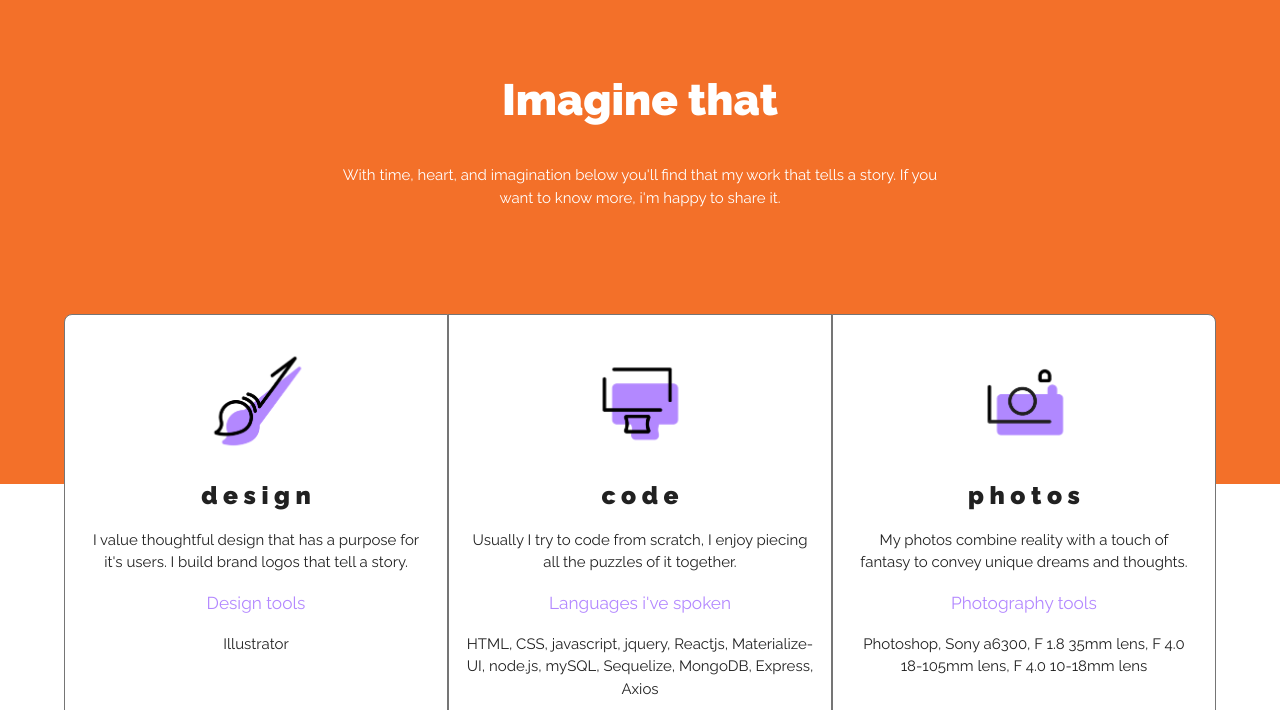
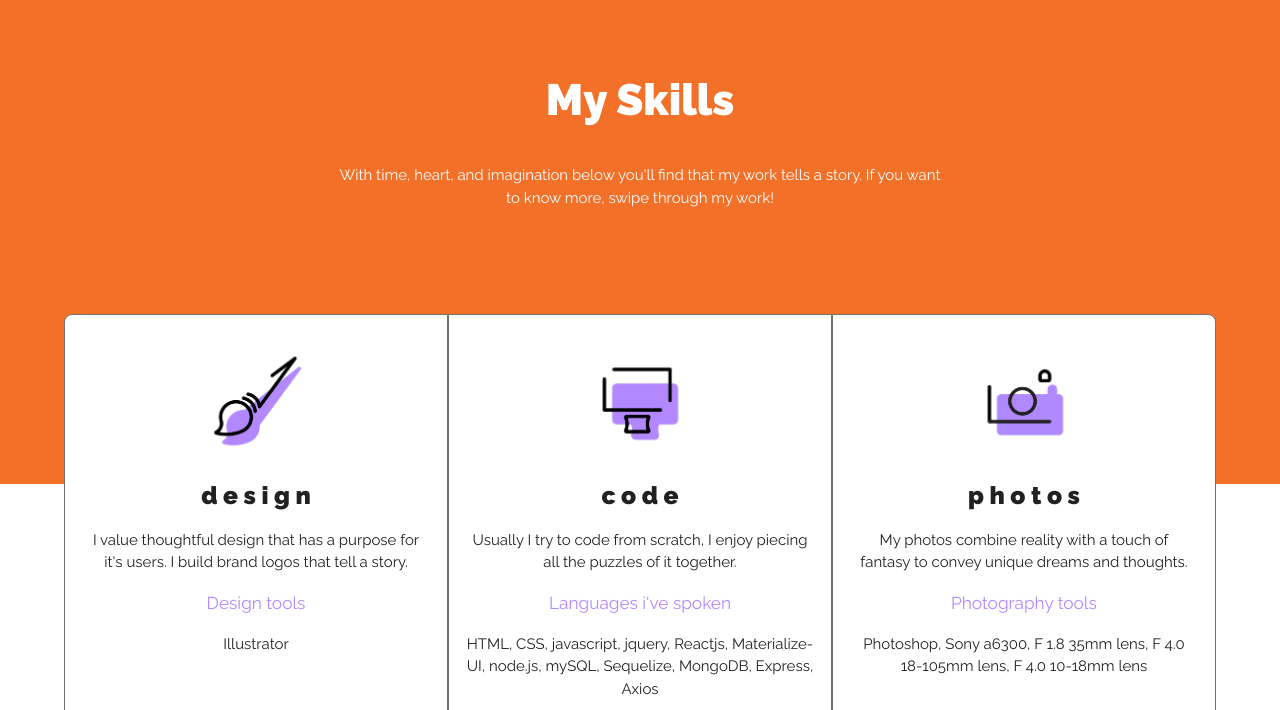
Before and after one commit to notmattcaro/Professional-Portfolio, a website: page portfolio.html in a window 1280 px wide. Shown: the part 83-793 px from the top of the page. Drawn offline with nearby package versions, Linux system fonts and the light colour scheme.

Commit message:
trying to understand why my indicators show up locally but not through when it's being served.

```diff
--- a/portfolio.html
+++ b/portfolio.html
@@ -10,7 +10,8 @@
     <!-- <link type="text/css" rel="stylesheet" href="./node_modules/materialize-css/dist/css/materialize.min.css"  media="screen,projection"/> -->
     <link href="https://fonts.googleapis.com/icon?family=Material+Icons" rel="stylesheet">
     <link rel="stylesheet" href="./assets/css/animate.css">
-    <link rel="stylesheet" href="./assets/css/fullpage.css">
+    <link rel="stylesheet" href="https://cdnjs.cloudflare.com/ajax/libs/fullPage.js/3.0.5/fullpage.min.css">
+    <!-- <link rel="stylesheet" href="./assets/css/fullpage.css"> -->
     <link rel="stylesheet" href="./assets/css/portfolio.css">
     <title>Portfolio</title>
 </head>
@@ -48,11 +49,11 @@
     <section id="second-section">
         <div class="row animated fadeInDown">
             <h3 id="section-two-header" class="col s12 center">
-                Imagine that
+                My Skills
             </h3>
             <div class="col m3 l3"></div>
             <p id="section-two-content" class="center col s12 m6 l6">
-                With time, heart, and imagination below you'll find that my work that tells a story. If you want to know more, i'm happy to share it.
+                With time, heart, and imagination below you'll find that my work tells a story. If you want to know more, swipe through my work!
             </p>
             <div class="col m3 l3"></div>
         </div>
```
